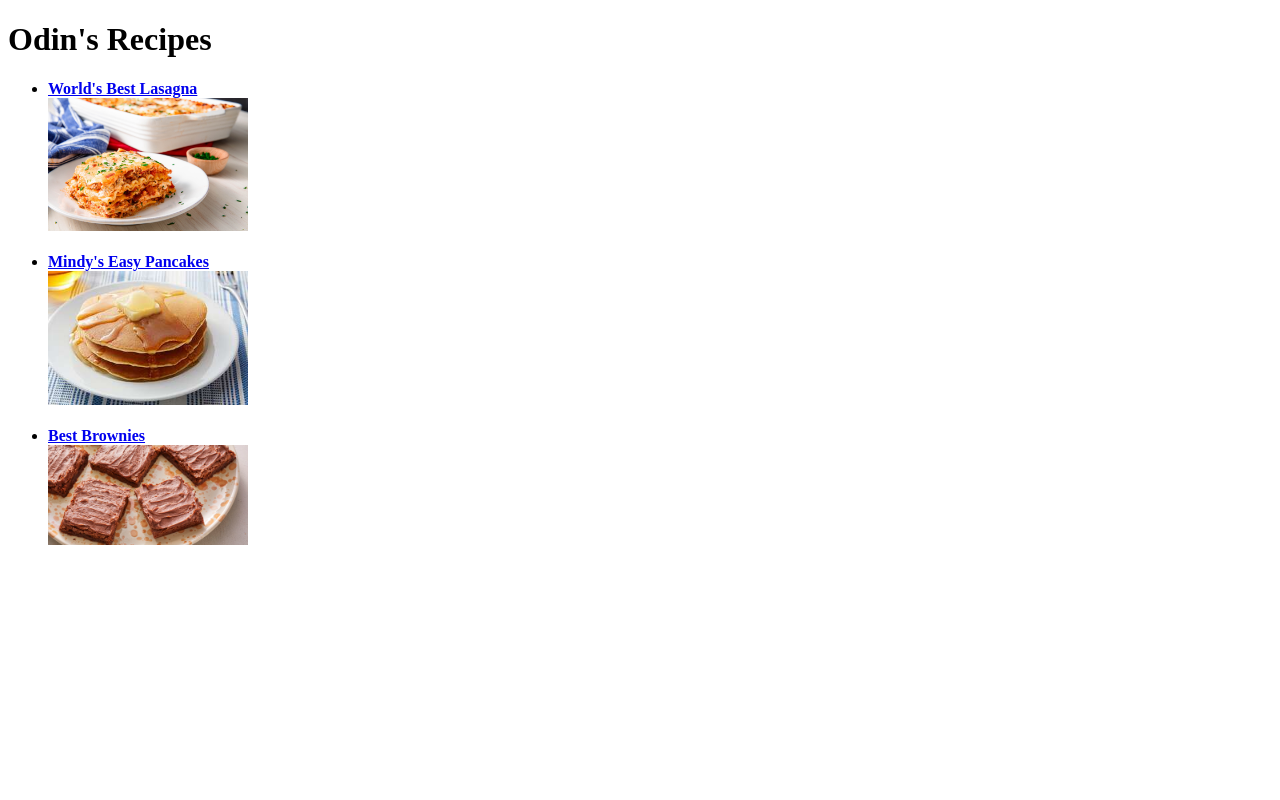
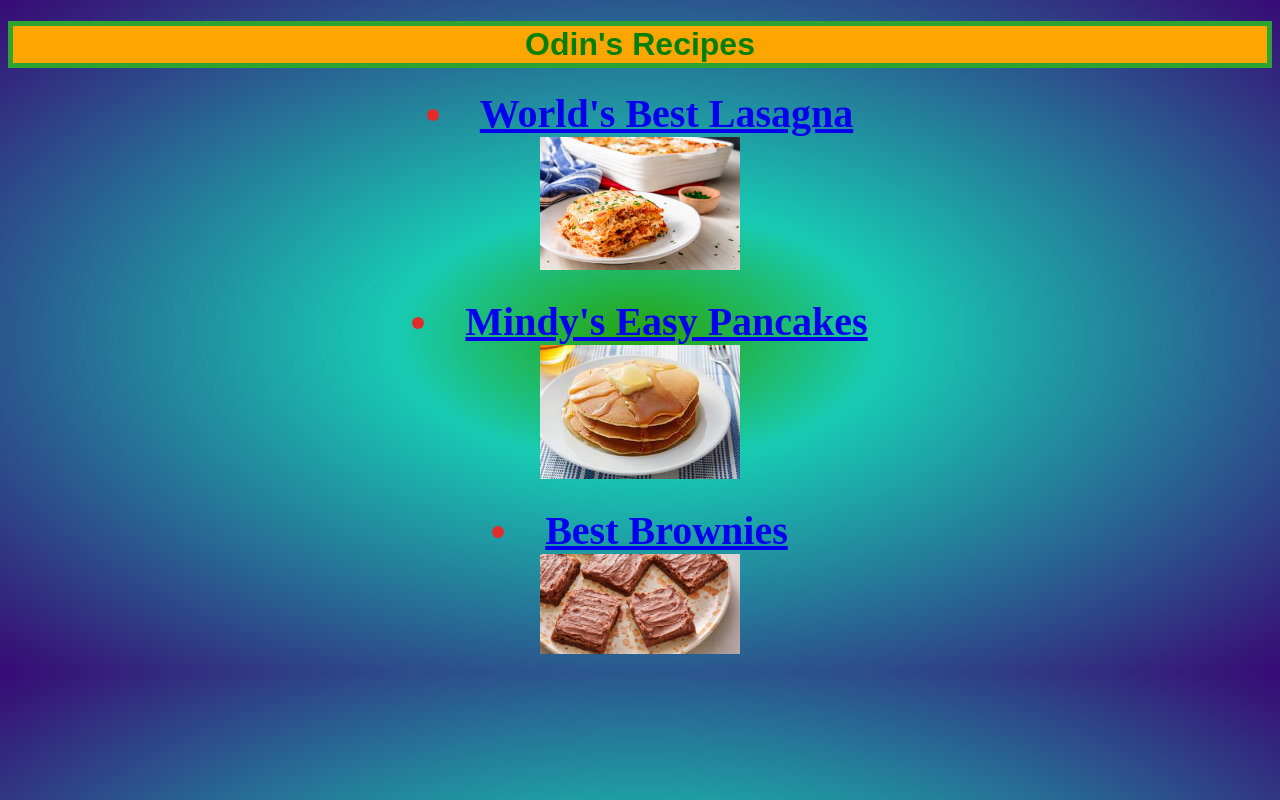
Before and after one commit to pnut-nz/odin-recipes, a plain HTML site: page index.html in a window 1280 px wide. Drawn offline with Linux system fonts and the light colour scheme.

Commit message:
added style sheet

```diff
--- a/index.html
+++ b/index.html
@@ -1,23 +1,26 @@
 <!DOCTYPE html>
 <html lang="en">
-<head><meta charset="utf-8">
+<head>
+    <meta charset="utf-8">
     <title>Odin's Recipes</title>
+    <link rel="stylesheet" href="./style.css">
+
 </head>
 
-<body>
-    <h1><strong>Odin's Recipes</strong></h1>
-     <ul>
-            <li>
+<body class="body">
+    <h1 id="title"><strong>Odin's Recipes</strong></h1>
+     <ul.c>
+            <li class="heading">
             <a href="./recipes/lasagna.html"><strong>World's Best Lasagna</strong><br>
             <img src="./img/lasagna.jpeg" width="200" alt="test"></a>
             </li>
 <br>
-            <li>
+            <li class="heading">
             <a href="./recipes/pancakes.html"><strong>Mindy's Easy Pancakes</strong><br>
             <img src="./img/pancakes.jpeg" width="200" alt="Easy Pancakes"> </a>
             </li>
 <br>
-            <li>
+            <li class="heading">
             <a href="./recipes/brownies.html"><strong>Best Brownies</strong><br>
             <img src="./img/brownies.jpeg" width="200" alt="Best Brownies"></a>
             </li>
--- /dev/null
+++ b/style.css
@@ -0,0 +1,23 @@
+.body{
+    background: #29A40A;
+    background: -moz-radial-gradient(center, #29A40A 0%, #17CBB3 27%, #380975 100%);
+    background: -webkit-radial-gradient(center, #29A40A 0%, #17CBB3 27%, #380975 100%);
+    background: radial-gradient(ellipse at center, #29A40A 0%, #17CBB3 27%, #380975 100%);ck;
+}
+
+#title{
+    background-color: orange;
+    color: green;
+    font-family: Arial, Helvetica, sans-serif;
+    text-align: center;
+    border: 5px solid #1ca433ed;
+    align-items: center;
+}
+
+.heading{
+    align-items: center;
+    color: hsl(0, 76%, 53%);
+    font-size: 40px;
+    font-weight: bolder;
+    text-align: center;
+}
```
